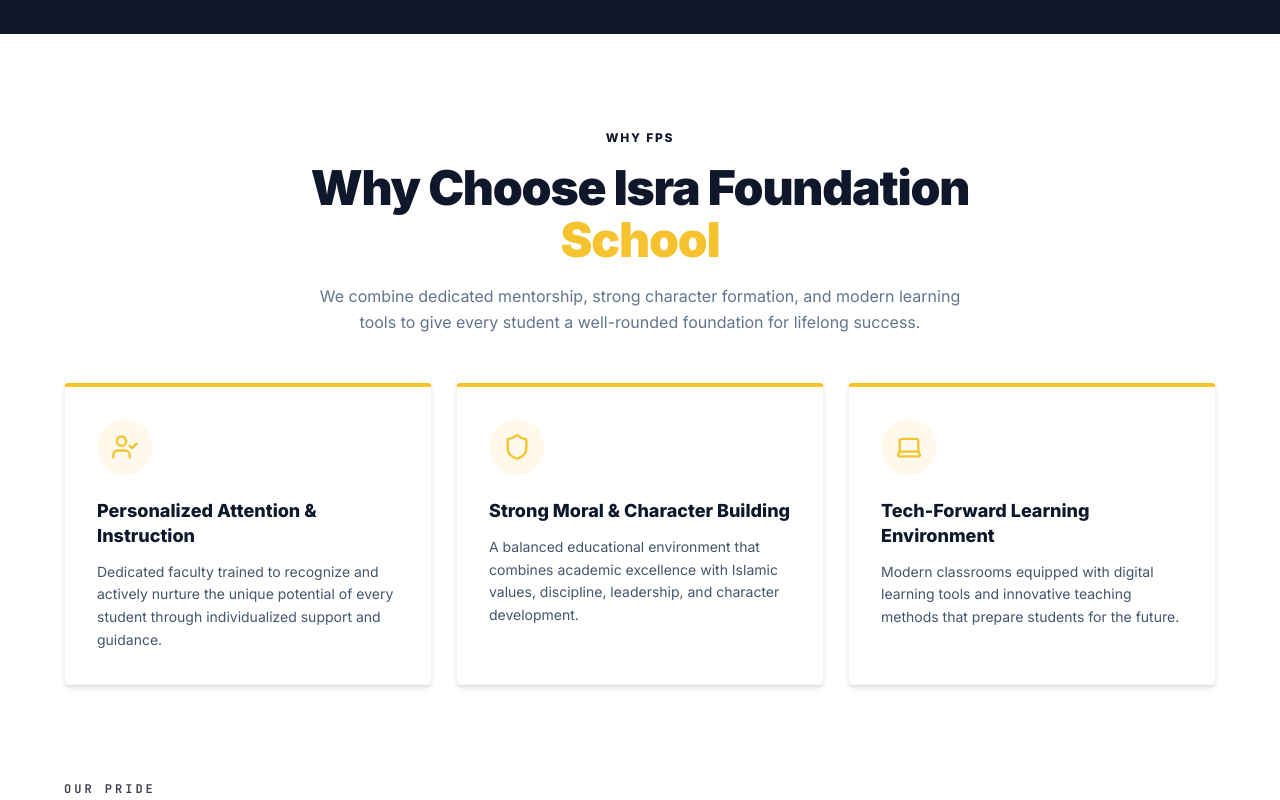
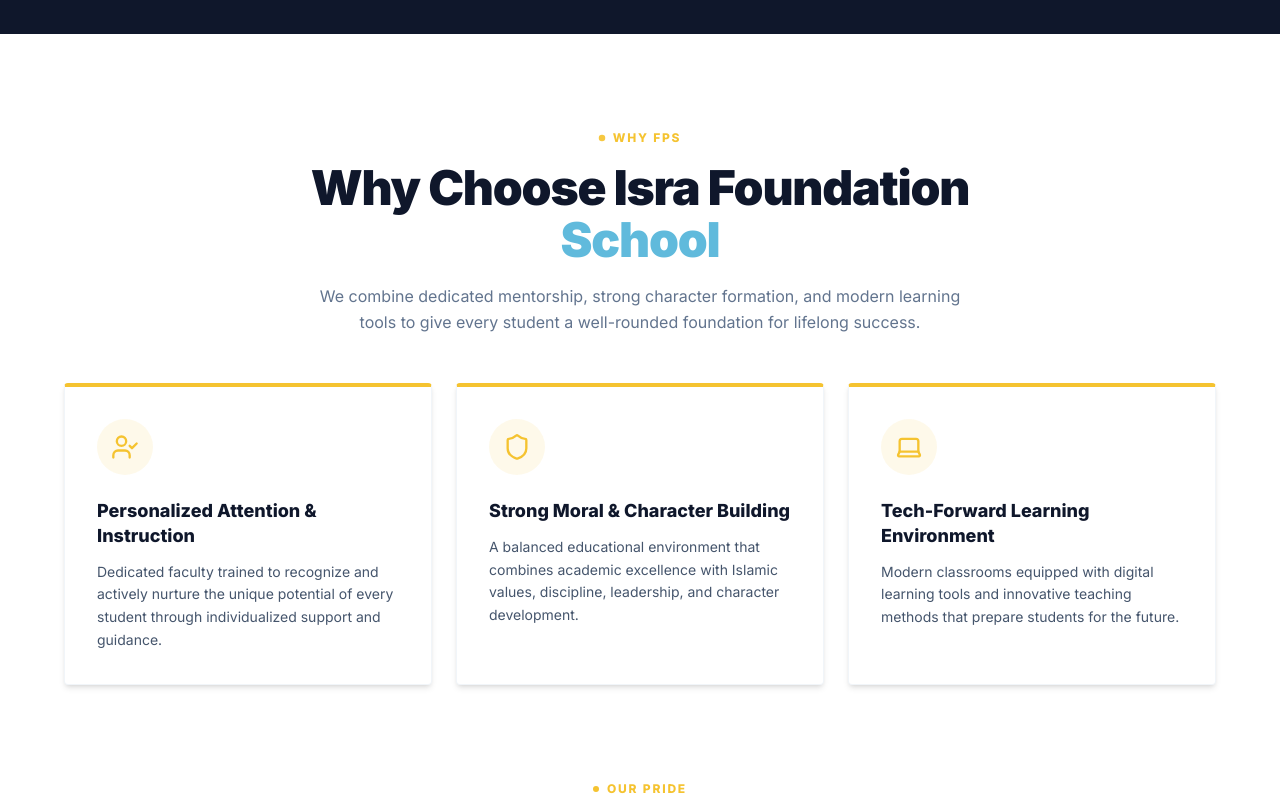
Before and after one commit to kashifalisoomro18/ISRA-Foundation-School, a React (Vite) app: page / in a window 1280 px wide. Shown: the part 1760-2560 px from the top of the page. Built offline with nearby package versions, Linux system fonts and the light colour scheme.

Commit message:
home page updated

```diff
--- a/src/components/HomeView.tsx
+++ b/src/components/HomeView.tsx
@@ -604,25 +604,35 @@ export default function HomeView({
         {/* --- Why Choose Isra Foundation School --- */}
         <div className="max-w-7xl mx-auto px-6 sm:px-12 lg:px-16 pt-24">
           <motion.div
-            initial={{ opacity: 0, y: 20 }}
-            whileInView={{ opacity: 1, y: 0 }}
-            viewport={{ once: true }}
-            transition={{ duration: 0.6 }}
+            variants={staggerContainer}
+            initial="hidden"
+            whileInView="show"
+            viewport={{ once: true, margin: "-80px" }}
             className="max-w-3xl mx-auto text-center space-y-4 mb-12"
           >
-            <div className="flex items-center justify-center gap-2">
-              {/* <span className="w-1.5 h-1.5 rounded-full bg-[#f5c330]" /> */}
-              <span className=" font-sans text-xs uppercase tracking-[0.15em] font-extrabold">
+            <motion.div variants={fadeUp} className="flex items-center justify-center gap-2">
+              <motion.span
+                animate={{ scale: [1, 1.4, 1], opacity: [1, 0.6, 1] }}
+                transition={{ duration: 1.8, repeat: Infinity, ease: "easeInOut" }}
+                className="w-1.5 h-1.5 rounded-full bg-[#f5c330]"
+              />
+              <span className="text-[#f5c330] font-sans text-xs uppercase tracking-[0.15em] font-extrabold">
                 WHY FPS
               </span>
-            </div>
-            <h2 className="font-sans font-black text-slate-900 text-3xl sm:text-4xl lg:text-5xl tracking-tight leading-[1.1]">
-              Why Choose Isra Foundation <span className="text-primary">School</span>
-            </h2>
-            <p className="text-slate-500 text-sm sm:text-base leading-relaxed font-normal max-w-2xl mx-auto">
+            </motion.div>
+            <motion.h2
+              variants={fadeUp}
+              className="font-sans font-black text-slate-900 text-3xl sm:text-4xl lg:text-5xl tracking-tight leading-[1.1]"
+            >
+              Why Choose Isra Foundation <span className="text-[#60badc]">School</span>
+            </motion.h2>
+            <motion.p
+              variants={fadeUp}
+              className="text-slate-500 text-sm sm:text-base leading-relaxed font-normal max-w-2xl mx-auto"
+            >
               We combine dedicated mentorship, strong character formation, and modern learning
               tools to give every student a well-rounded foundation for lifelong success.
-            </p>
+            </motion.p>
           </motion.div>
 
           <motion.div
@@ -664,15 +674,18 @@ export default function HomeView({
             whileInView={{ opacity: 1, y: 0 }}
             viewport={{ once: true }}
             transition={{ duration: 0.6 }}
-            className="max-w-3xl space-y-4 mb-12"
+            className="max-w-3xl mx-auto text-center space-y-4 mb-12"
           >
-            <span className="text-[#383a4d] font-mono text-xs uppercase tracking-[0.25em] font-extrabold block">
-              OUR PRIDE
-            </span>
+            <div className="flex items-center justify-center gap-2">
+              <span className="w-1.5 h-1.5 rounded-full bg-[#f5c330]" />
+              <span className="text-[#f5c330] font-sans text-xs uppercase tracking-[0.15em] font-extrabold">
+                OUR PRIDE
+              </span>
+            </div>
             <h2 className="font-sans font-black text-slate-900 text-3xl sm:text-4xl lg:text-5xl tracking-tight leading-[1.1]">
               Student Achievement <span className="text-[#60badc]">Highlights</span>
             </h2>
-            <p className="text-slate-500 text-xs sm:text-sm font-normal">
+            <p className="text-slate-500 text-sm sm:text-base leading-relaxed font-normal max-w-2xl mx-auto">
               Celebrating the remarkable accomplishments of our students in academics, sports,
               competitions, leadership, and community service.
             </p>
```
